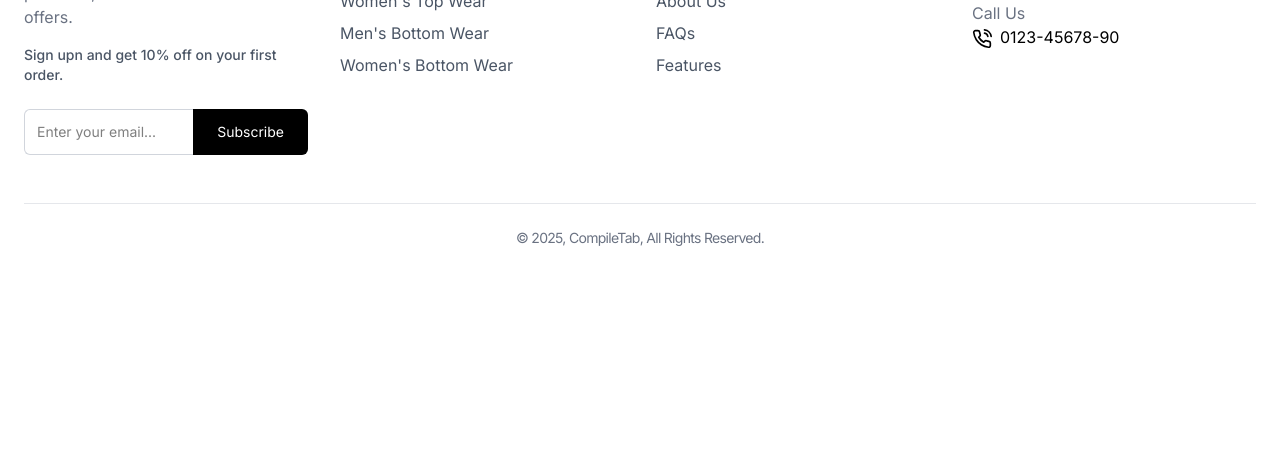
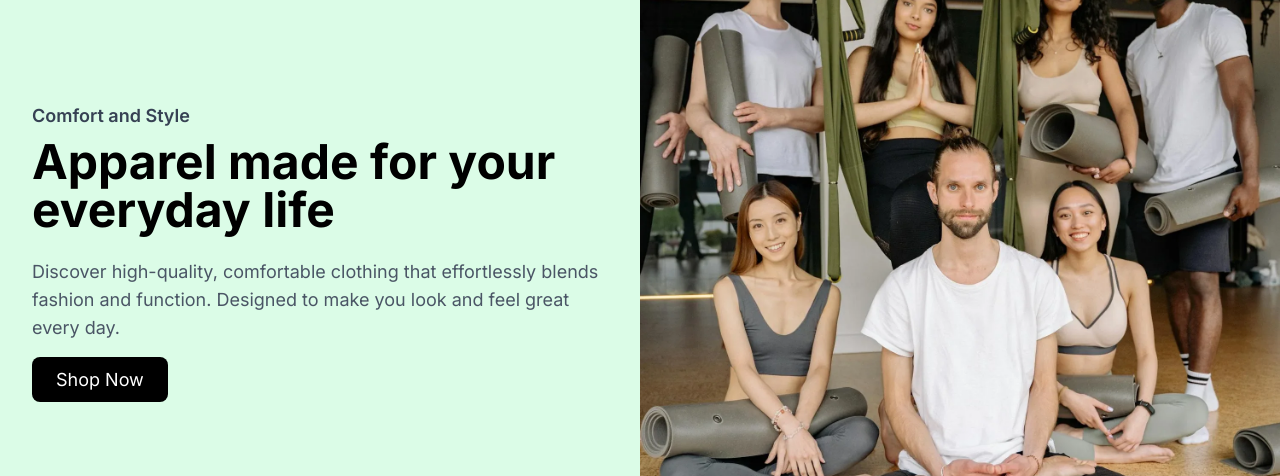
Before and after one commit to rittikgupta07professional-tech/rabbit-ecommerce, a React app in the folder frontend/: page / in a window 1280 px wide. Shown: the part 4893-5369 px from the top of the page. Before the commit the page ends 5189 px from the top, so only its background shows below. Built offline with nearby package versions, Linux system fonts and the light colour scheme; the HTML template or start-up script is replaced by a standard one.

Commit message:
Featured Collection Section Added

```diff
--- /dev/null
+++ b/frontend/src/Components/Products/FeaturedCollection.jsx
@@ -0,0 +1,42 @@
+import React from "react";
+import { Link } from "react-router-dom";
+import featured from "../../assets/featured.webp";
+
+const FeaturedCollection = () => {
+  return (
+    <section className="py-16 px-4 lg:px-0">
+      <div className="container mx-auto flex flex-col-reverse lg:flex-row items-center bg-green-100 rounded-3xl">
+        {/* Left Content */}
+        <div className="lg:w-1/2 p-8 text-center lg:text-left">
+          <h2 className="text-lg font-semibold text-gray-700 mb-2">
+            Comfort and Style
+          </h2>
+          <h2 className="text-4xl lg:text-5xl font-bold mb-6">
+            Apparel made for your everyday life
+          </h2>
+          <p className="text-lg text-gray-600 mb-6">
+            Discover high-quality, comfortable clothing that effortlessly blends
+            fashion and function. Designed to make you look and feel great every
+            day.
+          </p>
+          <Link
+            to="/collections/all"
+            className="bg-black text-white px-6 py-3 rounded-lg text-lg hover:bg-gray-800"
+          >
+            Shop Now
+          </Link>
+        </div>
+        {/* Right Content */}
+        <div className="lg:w-1/2">
+          <img
+            src={featured}
+            alt="featuredImg"
+            className="w-full h-full object-cover lg:rounded-tr-3xl lg:rounded-br-3xl"
+          />
+        </div>
+      </div>
+    </section>
+  );
+};
+
+export default FeaturedCollection;
--- a/frontend/src/Pages/Home.jsx
+++ b/frontend/src/Pages/Home.jsx
@@ -4,6 +4,7 @@
 import NewArrival from '../Components/Products/NewArrival'
 import ProductDetails from '../Components/Products/ProductDetails'
 import ProductGrid from '../Components/Products/ProductGrid'
+import FeaturedCollection from '../Components/Products/FeaturedCollection'
 
 const placeholderProducts = [
   {
@@ -103,7 +104,7 @@
           <ProductGrid products={placeholderProducts} />
         </div>
 
-
+        <FeaturedCollection />
 
     </div>
   )
```
